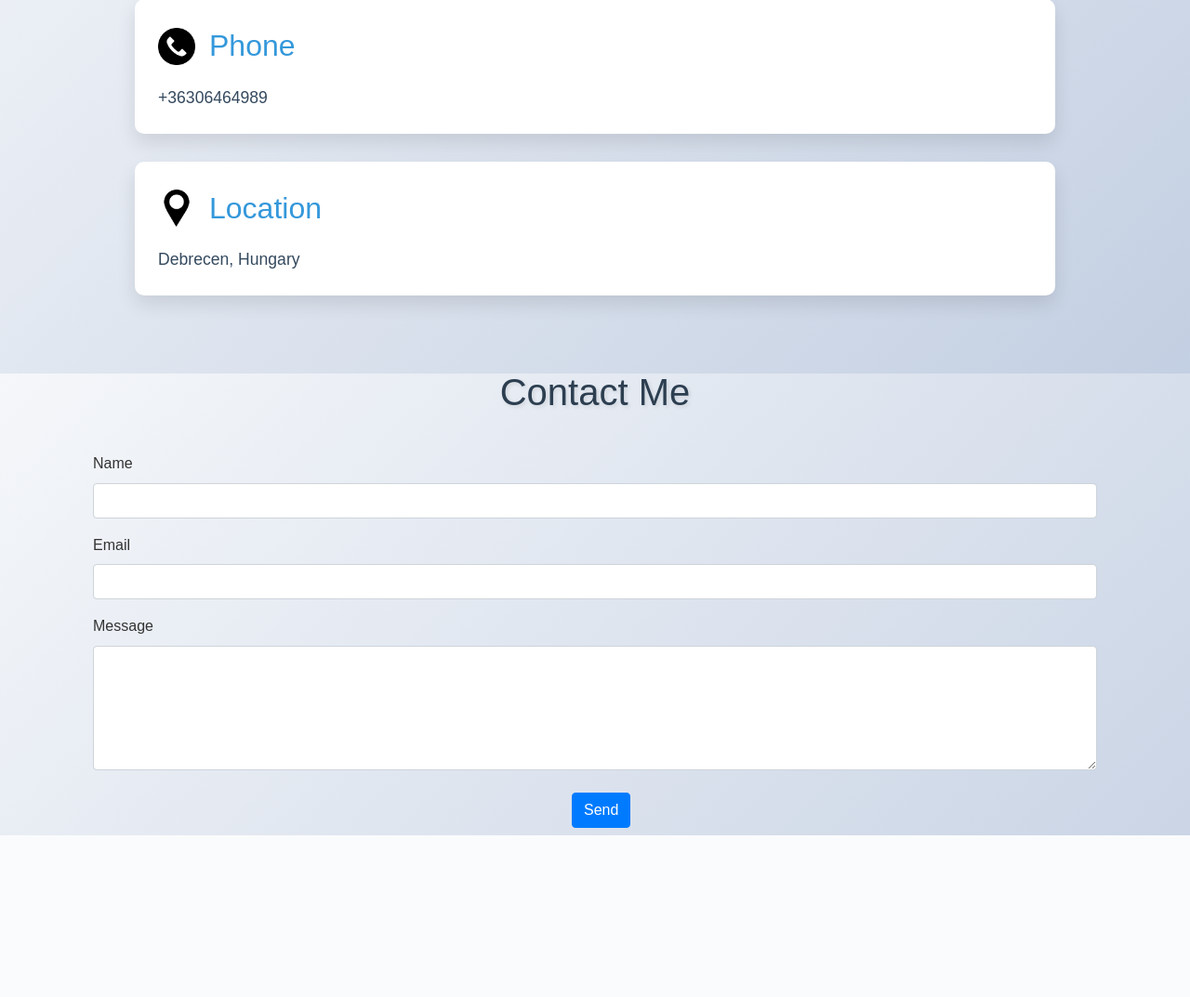
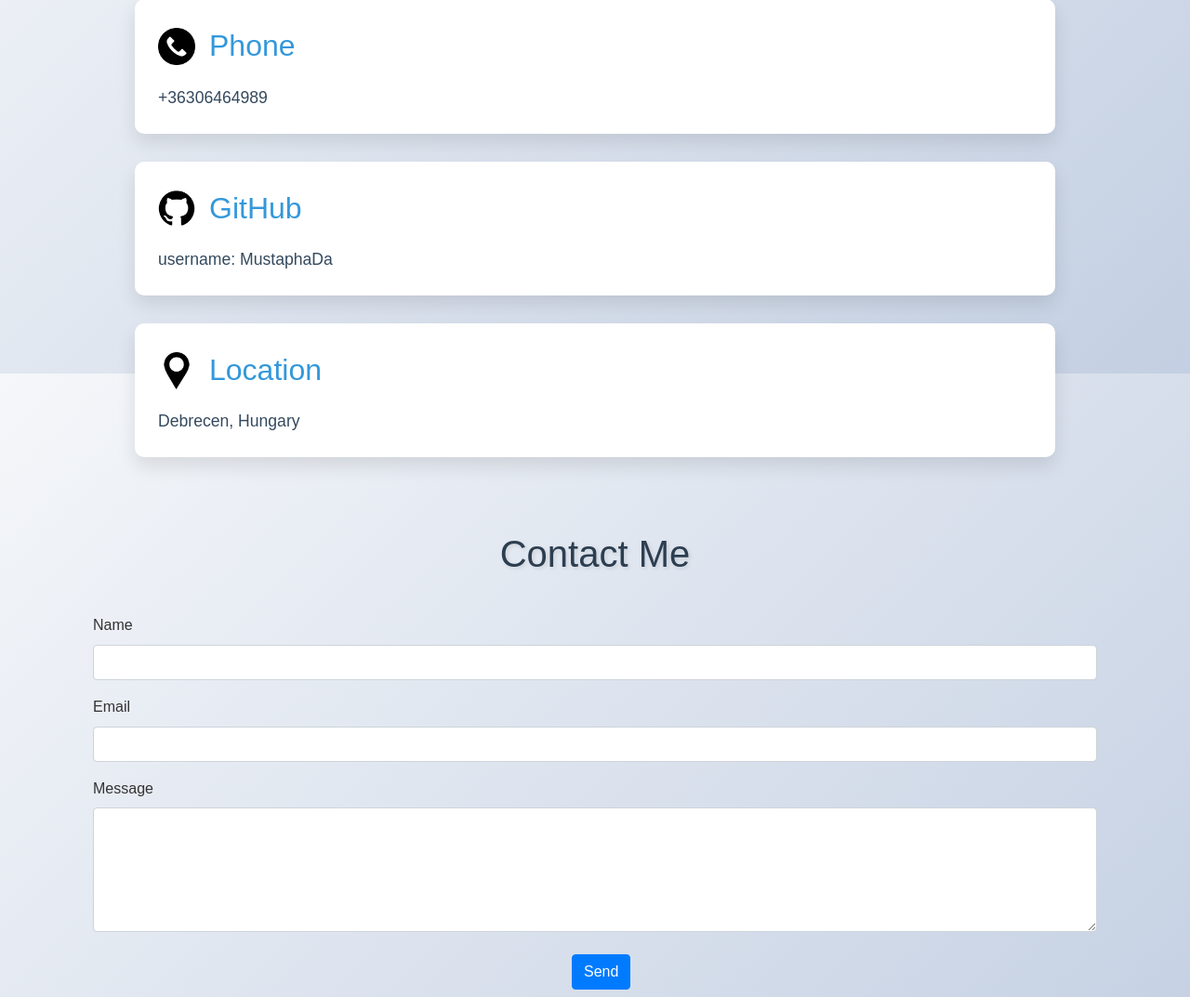
Before and after one commit to MustaphaDa/PortfololoiPage, a Flask app: page /contact in a window 1280 px wide. Shown: the part 398-1471 px from the top of the page at 93% size. Before the commit the page ends 1297 px from the top, so only its background shows below. Run offline with Flask 3, Linux system fonts and the light colour scheme; some libraries are stand-ins or nearby versions.

Commit message:
Second up
Second up

```diff
--- a/Templates/contact.html
+++ b/Templates/contact.html
@@ -190,6 +190,14 @@
 </div>
 
 <div class="contact-item">
+    <div class="contact-header">
+        <img src="{{ url_for('static', filename='GitHub.png') }}" alt="Phone icon" class="contact-icon">
+        <div class="contact-title">GitHub</div>
+    </div>
+    <div class="contact-info">username: MustaphaDa</div>
+</div>
+
+<div class="contact-item">
   <div class="contact-header">
       <img src="{{ url_for('static', filename='Location.png') }}" alt="Phone icon" class="contact-icon">
       <div class="contact-title">Location</div>
```
Also changed, not shown: static/GitHub.png (added).
